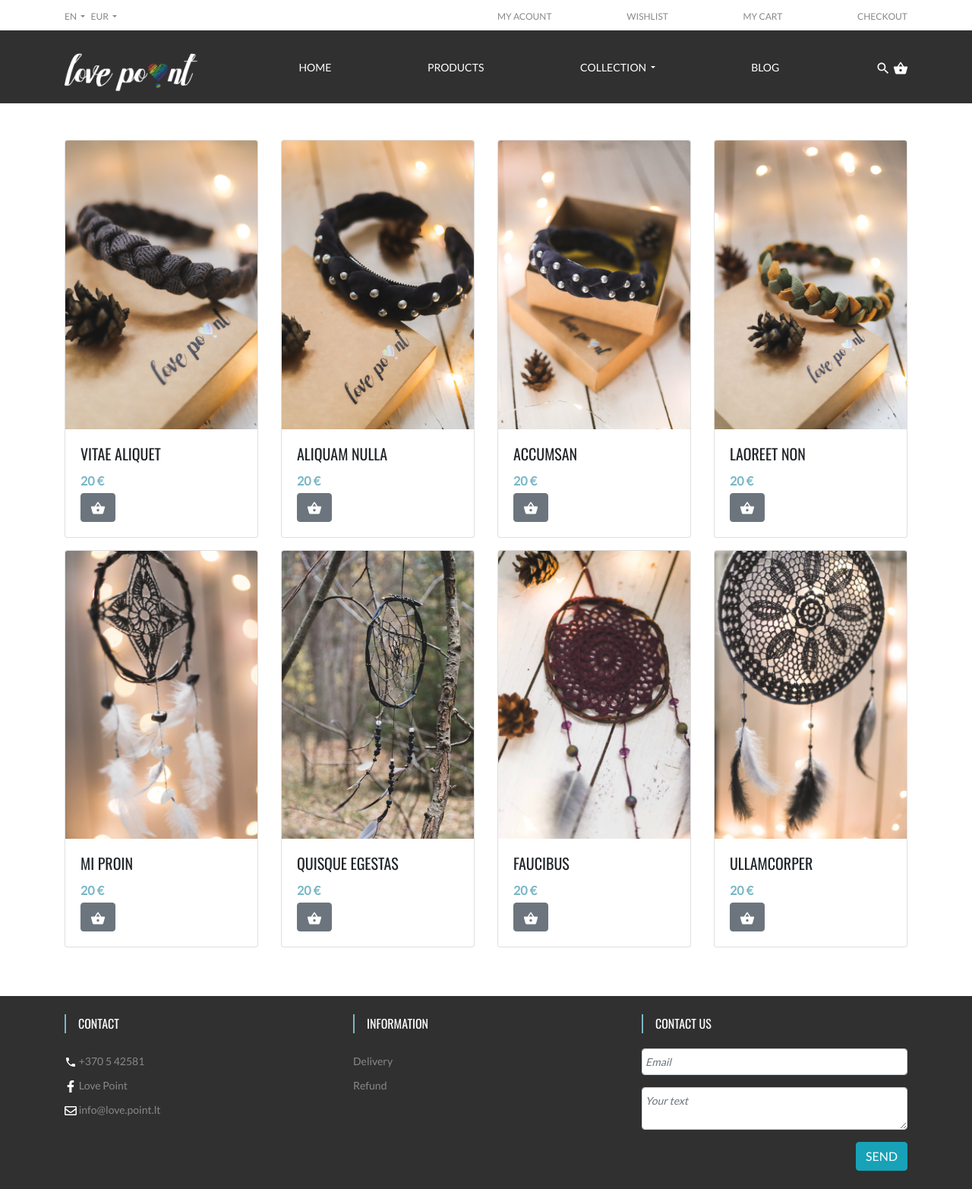
After one commit to akvilepabreziene/lovePoint, a PHP site: page /all_products.php in a window 1280 px wide. The commit adds this page. Shown: the whole page at 76% size. Run offline with PHP 8.4, Linux system fonts and the light colour scheme.

Commit message:
added all products list

```diff
--- /dev/null
+++ b/all_products.php
@@ -0,0 +1,90 @@
+<?php include 'header.php';?>
+
+<div class="container my-5">
+    <div class="row ">
+        <div class="col-sm-3 mb-3">
+            <div class="card zoom-img">
+                <a href="product.php"><img src="pictures/product-5.jpg" class="card-img-top" alt="..."></a>
+                <div class="card-body">
+                    <h5 class="card-title">Vitae aliquet</h5>
+                    <span class="products-price mb-1">20 &euro;</span>
+                    <a href="#" class="btn btn-secondary"><svg xmlns="http://www.w3.org/2000/svg" width="20" height="20" viewBox="0 0 24 24"><path d="M0 0h24v24H0z" fill="none"/><path d="M17.21 9l-4.38-6.56c-.19-.28-.51-.42-.83-.42-.32 0-.64.14-.83.43L6.79 9H2c-.55 0-1 .45-1 1 0 .09.01.18.04.27l2.54 9.27c.23.84 1 1.46 1.92 1.46h13c.92 0 1.69-.62 1.93-1.46l2.54-9.27L23 10c0-.55-.45-1-1-1h-4.79zM9 9l3-4.4L15 9H9zm3 8c-1.1 0-2-.9-2-2s.9-2 2-2 2 .9 2 2-.9 2-2 2z"/></svg></a>
+                </div>
+            </div>
+        </div>
+        <div class="col-sm-3 mb-3">
+            <div class="card zoom-img">
+                <a href="product.php"><img src="pictures/product-2.jpg" class="card-img-top" alt="..."></a>
+                <div class="card-body">
+                    <h5 class="card-title">Aliquam nulla</h5>
+                    <span class="products-price">20 &euro;</span>
+                    <a href="#" class="btn btn-secondary"><svg xmlns="http://www.w3.org/2000/svg" width="20" height="20" viewBox="0 0 24 24"><path d="M0 0h24v24H0z" fill="none"/><path d="M17.21 9l-4.38-6.56c-.19-.28-.51-.42-.83-.42-.32 0-.64.14-.83.43L6.79 9H2c-.55 0-1 .45-1 1 0 .09.01.18.04.27l2.54 9.27c.23.84 1 1.46 1.92 1.46h13c.92 0 1.69-.62 1.93-1.46l2.54-9.27L23 10c0-.55-.45-1-1-1h-4.79zM9 9l3-4.4L15 9H9zm3 8c-1.1 0-2-.9-2-2s.9-2 2-2 2 .9 2 2-.9 2-2 2z"/></svg></a>
+                </div>
+            </div>
+        </div>
+        <div class="col-sm-3 mb-3">
+            <div class="card zoom-img">
+                <a href="product.php"><img src="pictures/product-3.jpg" class="card-img-top" alt="..."></a>
+                <div class="card-body">
+                    <h5 class="card-title">Accumsan</h5>
+                    <span class="products-price">20 &euro;</span>
+                    <a href="#" class="btn btn-secondary"><svg xmlns="http://www.w3.org/2000/svg" width="20" height="20" viewBox="0 0 24 24"><path d="M0 0h24v24H0z" fill="none"/><path d="M17.21 9l-4.38-6.56c-.19-.28-.51-.42-.83-.42-.32 0-.64.14-.83.43L6.79 9H2c-.55 0-1 .45-1 1 0 .09.01.18.04.27l2.54 9.27c.23.84 1 1.46 1.92 1.46h13c.92 0 1.69-.62 1.93-1.46l2.54-9.27L23 10c0-.55-.45-1-1-1h-4.79zM9 9l3-4.4L15 9H9zm3 8c-1.1 0-2-.9-2-2s.9-2 2-2 2 .9 2 2-.9 2-2 2z"/></svg></a>
+                </div>
+            </div>
+        </div>
+        <div class="col-sm-3 mb-3">
+            <div class="card zoom-img">
+                <a href="product.php"><img src="pictures/product-4.jpg" class="card-img-top" alt="..."></a>
+                <div class="card-body">
+                    <h5 class="card-title">Laoreet non</h5>
+                    <span class="products-price">20 &euro;</span>
+                    <a href="#" class="btn btn-secondary"><svg xmlns="http://www.w3.org/2000/svg" width="20" height="20" viewBox="0 0 24 24"><path d="M0 0h24v24H0z" fill="none"/><path d="M17.21 9l-4.38-6.56c-.19-.28-.51-.42-.83-.42-.32 0-.64.14-.83.43L6.79 9H2c-.55 0-1 .45-1 1 0 .09.01.18.04.27l2.54 9.27c.23.84 1 1.46 1.92 1.46h13c.92 0 1.69-.62 1.93-1.46l2.54-9.27L23 10c0-.55-.45-1-1-1h-4.79zM9 9l3-4.4L15 9H9zm3 8c-1.1 0-2-.9-2-2s.9-2 2-2 2 .9 2 2-.9 2-2 2z"/></svg></a>
+                </div>
+            </div>
+        </div>
+    </div>
+    <div class="row mb-4">
+        <div class="col-sm-3 mb-3">
+            <div class="card zoom-img">
+                <a href="product.php"><img src="pictures/3-4.jpg" class="card-img-top" alt="..."></a>
+                <div class="card-body">
+                    <h5 class="card-title">Mi proin</h5>
+                    <span class="products-price">20 &euro;</span>
+                    <a href="#" class="btn btn-secondary"><svg xmlns="http://www.w3.org/2000/svg" width="20" height="20" viewBox="0 0 24 24"><path d="M0 0h24v24H0z" fill="none"/><path d="M17.21 9l-4.38-6.56c-.19-.28-.51-.42-.83-.42-.32 0-.64.14-.83.43L6.79 9H2c-.55 0-1 .45-1 1 0 .09.01.18.04.27l2.54 9.27c.23.84 1 1.46 1.92 1.46h13c.92 0 1.69-.62 1.93-1.46l2.54-9.27L23 10c0-.55-.45-1-1-1h-4.79zM9 9l3-4.4L15 9H9zm3 8c-1.1 0-2-.9-2-2s.9-2 2-2 2 .9 2 2-.9 2-2 2z"/></svg></a>
+                </div>
+            </div>
+        </div>
+        <div class="col-sm-3 mb-3">
+            <div class="card zoom-img">
+                <a href="product.php"><img src="pictures/4-4.jpg" class="card-img-top" alt="..."></a>
+                <div class="card-body">
+                    <h5 class="card-title">Quisque egestas</h5>
+                    <span class="products-price">20 &euro;</span>
+                    <a href="#" class="btn btn-secondary"><svg xmlns="http://www.w3.org/2000/svg" width="20" height="20" viewBox="0 0 24 24"><path d="M0 0h24v24H0z" fill="none"/><path d="M17.21 9l-4.38-6.56c-.19-.28-.51-.42-.83-.42-.32 0-.64.14-.83.43L6.79 9H2c-.55 0-1 .45-1 1 0 .09.01.18.04.27l2.54 9.27c.23.84 1 1.46 1.92 1.46h13c.92 0 1.69-.62 1.93-1.46l2.54-9.27L23 10c0-.55-.45-1-1-1h-4.79zM9 9l3-4.4L15 9H9zm3 8c-1.1 0-2-.9-2-2s.9-2 2-2 2 .9 2 2-.9 2-2 2z"/></svg></a>
+                </div>
+            </div>
+        </div>
+        <div class="col-sm-3 mb-3">
+            <div class="card zoom-img">
+                <a href="product.php"><img src="pictures/2-4.jpg" class="card-img-top" alt="..."></a>
+                <div class="card-body">
+                    <h5 class="card-title">Faucibus</h5>
+                    <span class="products-price">20 &euro;</span>
+                    <a href="#" class="btn btn-secondary"><svg xmlns="http://www.w3.org/2000/svg" width="20" height="20" viewBox="0 0 24 24"><path d="M0 0h24v24H0z" fill="none"/><path d="M17.21 9l-4.38-6.56c-.19-.28-.51-.42-.83-.42-.32 0-.64.14-.83.43L6.79 9H2c-.55 0-1 .45-1 1 0 .09.01.18.04.27l2.54 9.27c.23.84 1 1.46 1.92 1.46h13c.92 0 1.69-.62 1.93-1.46l2.54-9.27L23 10c0-.55-.45-1-1-1h-4.79zM9 9l3-4.4L15 9H9zm3 8c-1.1 0-2-.9-2-2s.9-2 2-2 2 .9 2 2-.9 2-2 2z"/></svg></a>
+                </div>
+            </div>
+        </div>
+        <div class="col-sm-3 mb-3">
+            <div class="card zoom-img">
+                <a href="product.php"><img src="pictures/1-4.jpg" class="card-img-top" alt="..."></a>
+                <div class="card-body">
+                    <h5 class="card-title">Ullamcorper</h5>
+                    <span class="products-price">20 &euro;</span>
+                    <a href="#" class="btn btn-secondary"><svg xmlns="http://www.w3.org/2000/svg" width="20" height="20" viewBox="0 0 24 24"><path d="M0 0h24v24H0z" fill="none"/><path d="M17.21 9l-4.38-6.56c-.19-.28-.51-.42-.83-.42-.32 0-.64.14-.83.43L6.79 9H2c-.55 0-1 .45-1 1 0 .09.01.18.04.27l2.54 9.27c.23.84 1 1.46 1.92 1.46h13c.92 0 1.69-.62 1.93-1.46l2.54-9.27L23 10c0-.55-.45-1-1-1h-4.79zM9 9l3-4.4L15 9H9zm3 8c-1.1 0-2-.9-2-2s.9-2 2-2 2 .9 2 2-.9 2-2 2z"/></svg></a>
+                </div>
+            </div>
+        </div>
+    </div>
+</div>
+
+<?php include 'footer.php';?>
--- a/css/main.css
+++ b/css/main.css
@@ -146,8 +146,9 @@ footer a {
 
   .price {
     color: rgb(120,183,198);
-    font-size: 24px;
+    font-size: 22px;
     font-weight: 700;
+    align-self: center;
   }
 
   input[name="quantity"] {
@@ -172,3 +173,17 @@ footer a {
     -moz-box-shadow: 1px 1px 21px -11px rgba(0,0,0,0.75);
     box-shadow: 1px 1px 21px -11px rgba(0,0,0,0.75);
   }
+
+  .card-body h5 {
+    text-transform: uppercase;
+    font-family: 'Oswald', sans-serif;
+
+  }
+
+  .card-body span {
+    color: rgb(120,183,198);
+    font-size: 16px;
+    font-weight: 700;
+    display: block;
+    margin-bottom: .25rem!important;
+ }
--- a/header.php
+++ b/header.php
@@ -64,17 +64,17 @@
             <div class="container">
                 <div class="">
                     <nav class="navbar navbar-expand-lg navbar-dark px-0">
-                        <a class="navbar-brand col-3 pl-0 py-0" href="#"><img src="pictures/logo-lovePoint.png" alt="" height="80"></a>
+                        <a class="navbar-brand col-3 pl-0 py-0" href="index.php"><img src="pictures/logo-lovePoint.png" alt="" height="80"></a>
                         <button class="navbar-toggler" type="button" data-toggle="collapse" data-target="#navbarSupportedContent" aria-controls="navbarSupportedContent" aria-expanded="false" aria-label="Toggle navigation">
                             <span class="navbar-toggler-icon"></span>
                         </button>
                         <div class="collapse navbar-collapse col-lg-9" id="navbarSupportedContent">
                             <ul class="navbar-nav">
                                 <li class="nav-item">
-                                    <a href="#" class="menu"><span>HOME</span></a>
+                                    <a href="index.php" class="menu"><span>HOME</span></a>
                                 </li>
                                 <li class="nav-item">
-                                    <a href="#" class="menu"><span>PRODUCTS</span></a>
+                                    <a href="all_products.php" class="menu"><span>PRODUCTS</span></a>
                                 </li>
                                 <li class="nav-item dropdown">
                                     <a class="dropdown-toggle menu" href="#" id="navbarDropdown" role="button" data-toggle="dropdown" aria-haspopup="true" aria-expanded="false">
--- a/home.php
+++ b/home.php
@@ -1,3 +1,5 @@
+
+
     <!-- Carousel -->
     <section class="mb-4">
         <div id="carouselExampleIndicators" class="carousel slide" data-ride="carousel">
```
Also changed, not shown: pictures/product-2.jpg (added), pictures/product-3.jpg (added), pictures/product-4.jpg (added), pictures/product-5.jpg (added).
